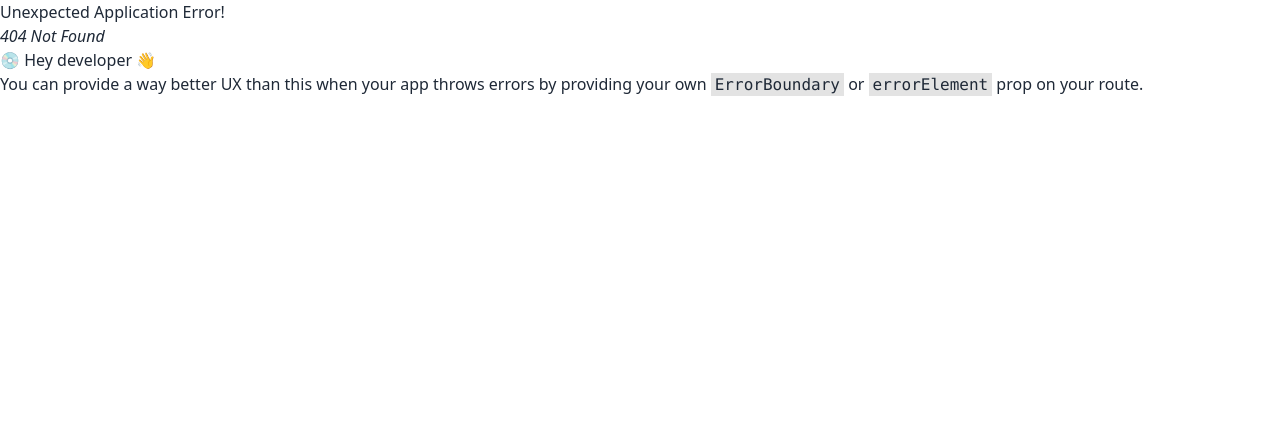
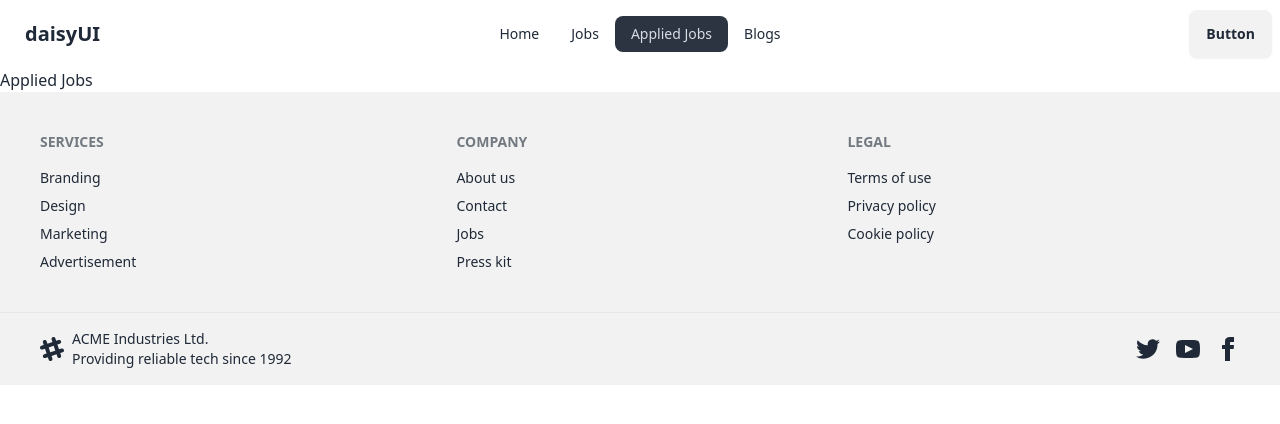
Before and after one commit to shahsarefin/Lindeed, a React (Vite) app: page /applied-jobs in a window 1280 px wide. Before the commit this address had no page. Shown: the top 424 px of the page. Built offline with nearby package versions, Linux system fonts and the light colour scheme.

Commit message:
Header and ErrorPage Added; Setup route for the Navlinks

```diff
--- /dev/null
+++ b/src/components/AppliedJobs/AppliedJobs.jsx
@@ -0,0 +1,11 @@
+import React from 'react';
+
+const AppliedJobs = () => {
+    return (
+        <div>
+            <h1>Applied Jobs</h1>
+        </div>
+    );
+};
+
+export default AppliedJobs;
--- /dev/null
+++ b/src/components/Blogs/Blogs.jsx
@@ -0,0 +1,11 @@
+import React from 'react';
+
+const Blogs = () => {
+    return (
+        <div>
+            <h1>Blogs</h1>
+        </div>
+    );
+};
+
+export default Blogs;
--- /dev/null
+++ b/src/components/ErrorPage/ErrorPage.jsx
@@ -0,0 +1,13 @@
+import React from 'react';
+import { Link } from 'react-router-dom';
+
+const ErrorPage = () => {
+    return (
+        <div>
+            <h1>Error! Something went wrong!</h1>
+            <Link to="/">Go Back</Link>
+        </div>
+    );
+};
+
+export default ErrorPage;
--- /dev/null
+++ b/src/components/Header/Header.jsx
@@ -0,0 +1,36 @@
+        import React from 'react';
+import { NavLink } from 'react-router-dom';
+
+        const Header = () => {
+
+            const links = <>
+                <li><NavLink to="/">Home</NavLink></li> <li><NavLink to="/jobs">Jobs</NavLink></li>
+                <li> <NavLink to="/applied-jobs">Applied Jobs</NavLink></li>
+                <li><NavLink to="/blogs">Blogs</NavLink></li>
+            </>
+            return (
+                <div className="navbar bg-base-100">
+        <div className="navbar-start">
+            <div className="dropdown">
+            <div tabIndex={0} role="button" className="btn btn-ghost lg:hidden">
+                <svg xmlns="http://www.w3.org/2000/svg" className="h-5 w-5" fill="none" viewBox="0 0 24 24" stroke="currentColor"><path strokeLinecap="round" strokeLinejoin="round" strokeWidth="2" d="M4 6h16M4 12h8m-8 6h16" /></svg>
+            </div>
+            <ul tabIndex={0} className="menu menu-sm dropdown-content mt-3 z-[1] p-2 shadow bg-base-100 rounded-box w-52">
+                {links}
+            </ul>
+            </div>
+            <a className="btn btn-ghost text-xl">daisyUI</a>
+        </div>
+        <div className="navbar-center hidden lg:flex">
+            <ul className="menu menu-horizontal px-1">
+                {links}
+            </ul>
+        </div>
+        <div className="navbar-end">
+            <a className="btn">Button</a>
+        </div>
+        </div>
+            );
+        };
+
+        export default Header;
--- /dev/null
+++ b/src/components/Jobs/Jobs.jsx
@@ -0,0 +1,11 @@
+import React from 'react';
+
+const Jobs = () => {
+    return (
+        <div>
+            <h1>Jobs</h1>
+        </div>
+    );
+};
+
+export default Jobs;
--- a/src/main.jsx
+++ b/src/main.jsx
@@ -1,7 +1,11 @@
 import React from 'react';
-import ReactDOM from 'react-dom';
+import ReactDOM from 'react-dom/client';
 import Root from './routes/root';
 import Home from './components/Home/Home';
+import Jobs from './components/Jobs/Jobs';
+import AppliedJobs from './components/AppliedJobs/AppliedJobs';
+import Blogs from './components/Blogs/Blogs';
+import ErrorPage from './components/ErrorPage/ErrorPage';
 import {
   createBrowserRouter,
   RouterProvider,
@@ -12,19 +16,30 @@
   {
     path: "/",
     element: <Root />,
+    errorElement: <ErrorPage />,
     children: [
       {
         path: "/",
         element: <Home />,
       },
+      {
+        path: "/jobs",
+        element: <Jobs />,
+      },
+      {
+        path: "/applied-jobs",
+        element: <AppliedJobs />,
+      },
+      {
+        path: "/blogs",
+        element: <Blogs />,
+      },
     ],
   },
 ]);
 
-
-ReactDOM.render(
+ReactDOM.createRoot(document.getElementById('root')).render(
   <React.StrictMode>
     <RouterProvider router={router} />
-  </React.StrictMode>,
-  document.getElementById('root')
+  </React.StrictMode>
 );
--- a/src/routes/root.jsx
+++ b/src/routes/root.jsx
@@ -1,10 +1,12 @@
 import React from 'react';
 import { Outlet } from 'react-router-dom';
+import Header from '../components/Header/Header';
 import Footer from '../components/Footer/Footer';
 
 const root = () => {
     return (
         <div>
+            <Header />
             <Outlet>
 
             </Outlet>
```
